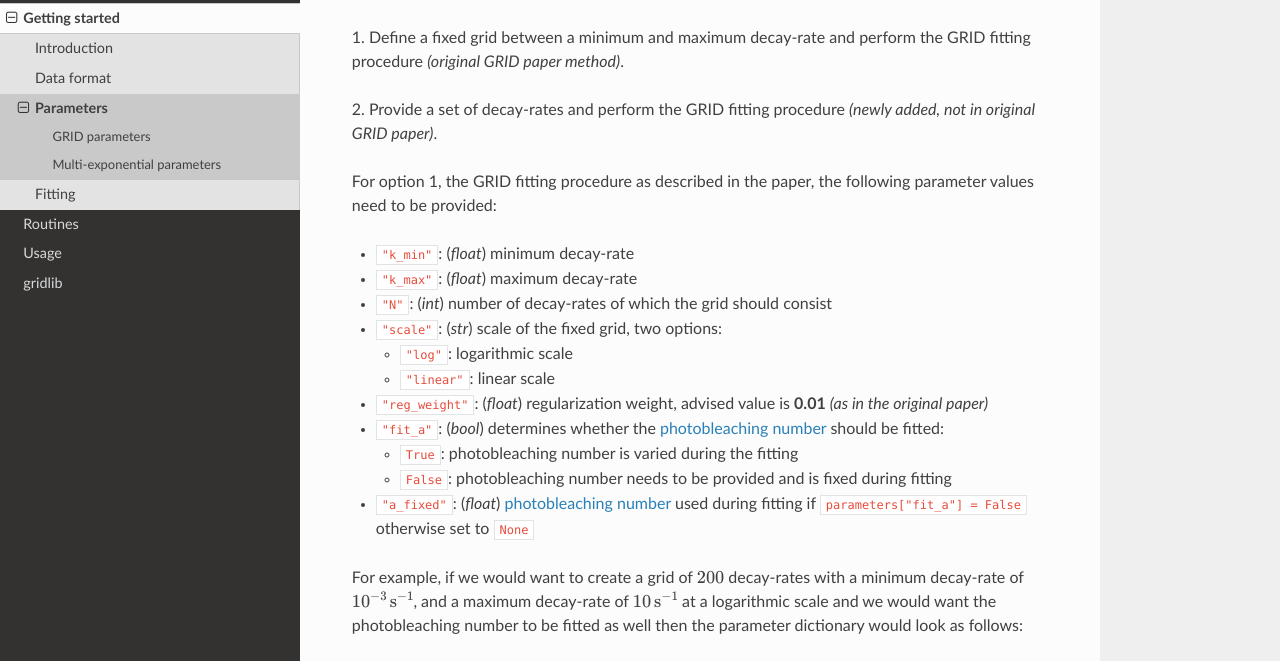
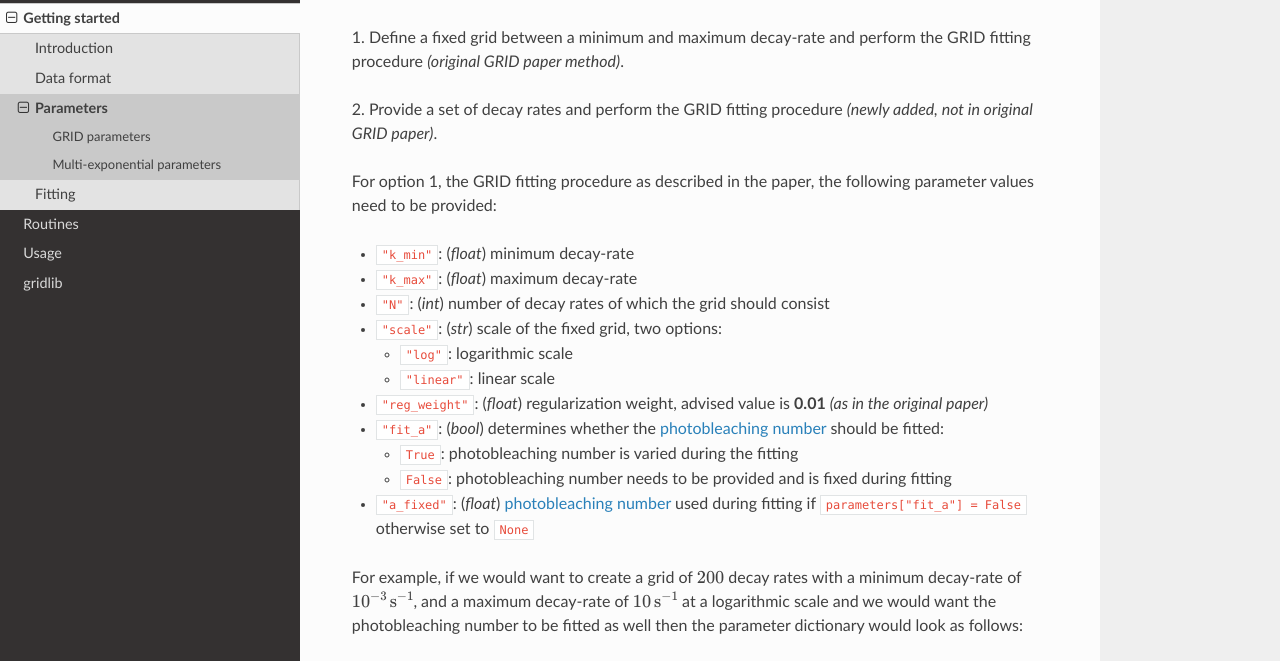
Before and after one commit to boydcpeters/gridlib, a Sphinx documentation site: the page built from docs/basics.parameters.rst, in a window 1280 px wide and 1400 px high, scrolled down 200 px. Shown: the part 158-819 px from the top of the window. Built offline with Sphinx 7.4.7 and the Read the Docs theme 2.0.0, drawn with Linux system fonts in a browser that asks for light colours; pages that are not in the unit, such as notebooks, are missing from menus; some of the changed text lies outside the part shown.

Commit message:
Updated variable names and docs

```diff
--- a/docs/basics.dataformat.rst
+++ b/docs/basics.dataformat.rst
@@ -106,3 +106,5 @@ provides methods to read fit and resampling results stored by GRID toolbox (MATL
 created by the orginal authors. However, it is currently not possible to write the fit
 results and resampling results to a file that can be opened with methods in the GRID
 toolbox. The methods to read and write results can be found :ref:`here <routines.io>`.
+
+WRITE HERE SOMETHING ABOUT THE FIT_RESULTS STRUCTURE.
--- a/docs/basics.parameters.rst
+++ b/docs/basics.parameters.rst
@@ -16,7 +16,7 @@ fitting options:
 1. Define a fixed grid between a minimum and maximum decay-rate and
 perform the GRID fitting procedure *(original GRID paper method)*.
 
-2. Provide a set of decay-rates and perform the GRID fitting procedure
+2. Provide a set of decay rates and perform the GRID fitting procedure
 *(newly added, not in original GRID paper)*.
 
 For option 1, the GRID fitting procedure as described in the paper, the following
@@ -24,7 +24,7 @@ parameter values need to be provided:
 
 * ``"k_min"``: (*float*) minimum decay-rate
 * ``"k_max"``: (*float*) maximum decay-rate
-* ``"N"``: (*int*) number of decay-rates of which the grid should consist
+* ``"N"``: (*int*) number of decay rates of which the grid should consist
 * ``"scale"``: (*str*) scale of the fixed grid, two options:
 
   * ``"log"``: logarithmic scale
@@ -39,7 +39,7 @@ parameter values need to be provided:
 * ``"a_fixed"``: (*float*) :term:`photobleaching number` used during fitting if
   ``parameters["fit_a"] = False`` otherwise set to ``None``
 
-For example, if we would want to create a grid of :math:`200` decay-rates with a minimum
+For example, if we would want to create a grid of :math:`200` decay rates with a minimum
 decay-rate of :math:`10^{-3}\,\mathrm{s}^{-1}`, and a maximum decay-rate of
 :math:`10\,\mathrm{s}^{-1}` at a logarithmic scale and we would want the photobleaching
 number to be fitted as well then the parameter dictionary would look as follows:
@@ -56,11 +56,11 @@ number to be fitted as well then the parameter dictionary would look as follows:
         "a_fixed": None,
     }
 
-For option 2, when the user provides a set of decay-rates, the grid does not have to be
+For option 2, when the user provides a set of decay rates, the grid does not have to be
 created anymore so the number of parameters is lower. For option 2, the following parameter
 values need to be provided:
 
-* ``"k"``: (*np.ndarray*) array with the decay-rates
+* ``"k"``: (*np.ndarray*) array with the decay rates
 * ``"reg_weight"``: (*float*) regularization weight, advised value is **0.01** *(as in the original paper)*
 * ``"fit_a"``: (*bool*) determines whether the :term:`photobleaching number` should be fitted:
 
@@ -71,7 +71,7 @@ values need to be provided:
   ``parameters["fit_a"] = False`` otherwise set to ``None``
 
 
-For example, if we would want to perform GRID fitting with the decay-rates:
+For example, if we would want to perform GRID fitting with the decay rates:
 :math:`0.005\,\mathrm{s}^{-1}`, :math:`0.03\,\mathrm{s}^{-1}`,
 :math:`0.25\,\mathrm{s}^{-1}`, :math:`1.4\,\mathrm{s}^{-1}`, and
 :math:`6.1\,\mathrm{s}^{-1}` and we would want the photobleaching number to be fitted
@@ -105,7 +105,7 @@ multi-exponential fitting option. The following parameter values need to be prov
 * ``"n_exp"``: (*int | List[int]*) number of exponentials to fit
 * ``"k_min"``: (*float*) minimum decay-rate
 * ``"k_max"``: (*float*) maximum decay-rate
-* ``"N"``: (*int*) number of decay-rates of which the grid should consist
+* ``"N"``: (*int*) number of decay rates of which the grid should consist
 * ``"fit_a"``: (*bool*) determines whether the :term:`photobleaching number` should be fitted:
 
   * ``True``: photobleaching number is varied during the fitting
@@ -114,7 +114,7 @@ multi-exponential fitting option. The following parameter values need to be prov
 * ``"a_fixed"``: (*float*) :term:`photobleaching number` used during fitting if
   ``parameters["fit_a"] = False`` otherwise set to ``None``
 
-For example, if you would want to fit a double-exponential (two decay-rates) to the
+For example, if you would want to fit a double-exponential (two decay rates) to the
 survival time distributions with a minimum decay-rate of
 :math:`10^{-3}\,\mathrm{s}^{-1}`, and a maximum decay-rate of
 :math:`10\,\mathrm{s}^{-1}` and if you would want the photobleaching number to be fitted
```
Also changed, not shown: 3 other files.
